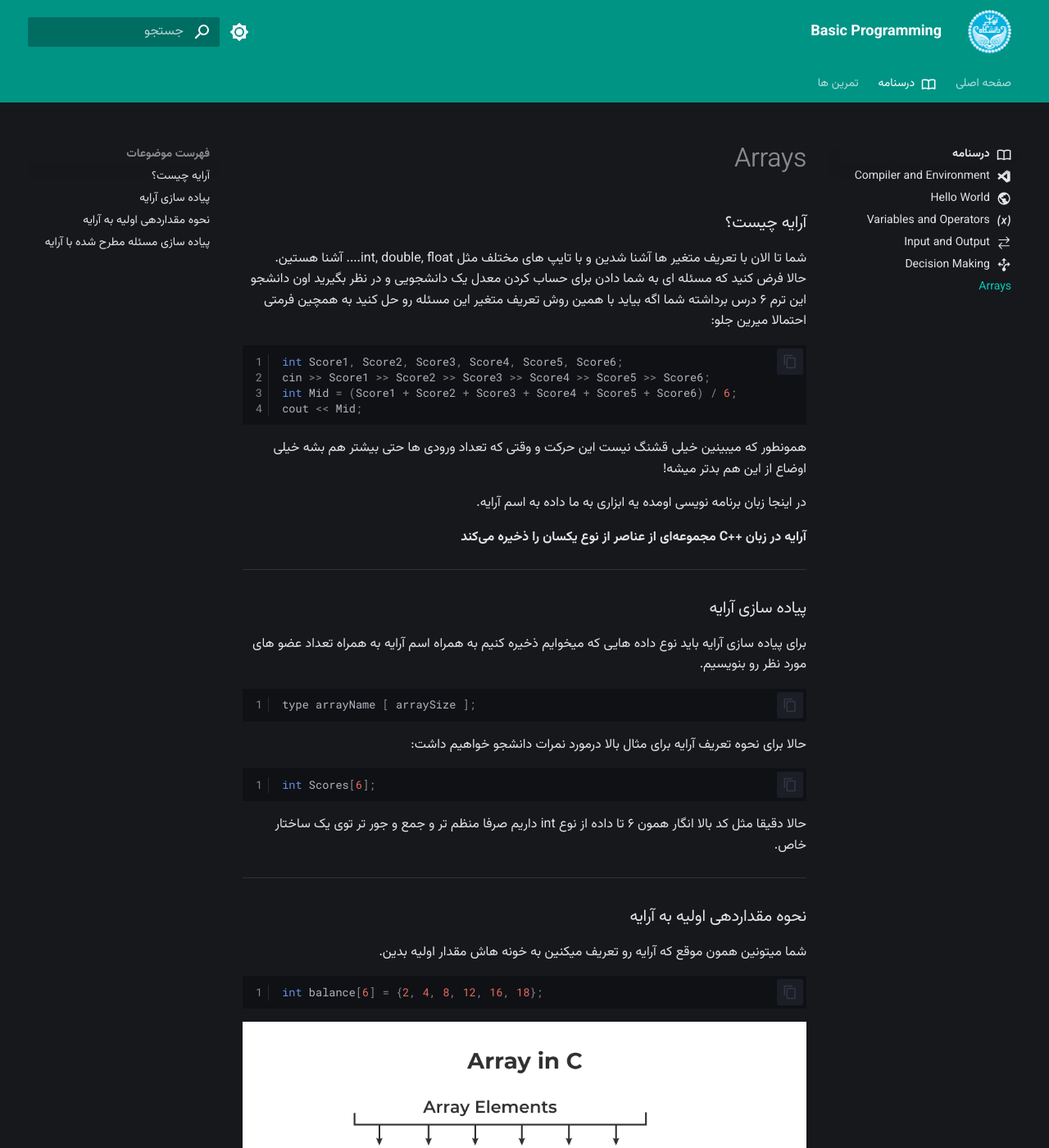
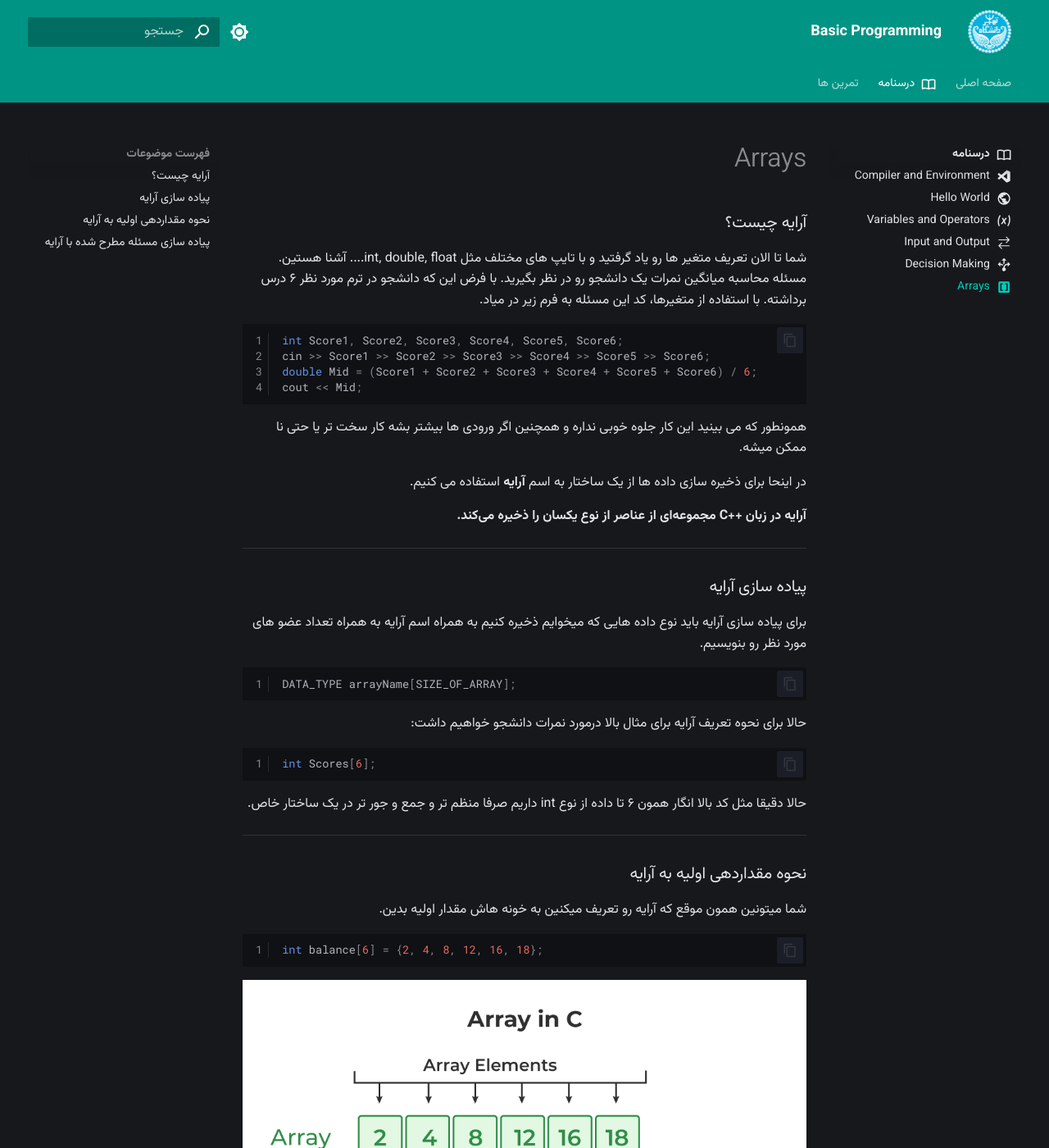
Before and after one commit to UTengsci/bp, an MkDocs documentation site: the page built from docs/content/Array.md, in a window 1280 px wide and 1400 px high. Shown: the whole window at 82% size. Built offline with MkDocs 1.6.1 and Material for MkDocs 9.7.7, drawn with Linux system fonts in a browser that asks for light colours; emoji names are drawn with the system emoji font; some of the changed text lies outside the part shown.

Commit message:
Change: Some changes made to Array.md

````diff
--- a/docs/content/Array.md
+++ b/docs/content/Array.md
@@ -1,24 +1,27 @@
-
+---
+icon: material/code-array
+---
 
 ### آرایه چیست؟
 
-شما تا الان با تعریف متغیر ها آشنا شدین و با تایپ های مختلف مثل int, double, float.... آشنا هستین.
+شما تا الان تعریف متغیر ها رو یاد گرفتید و با تایپ های مختلف مثل int, double, float.... آشنا هستین.
 <br>
-حالا فرض کنید که مسئله ای به شما دادن برای حساب کردن معدل یک دانشجویی و در نظر بگیرید اون دانشجو این ترم ۶ درس برداشته شما اگه بیاید با همین روش تعریف متغیر این مسئله رو حل کنید به همچین فرمتی احتمالا میرین جلو:
+مسئله محاسبه میانگین نمرات یک دانشجو رو در نظر بگیرید. با فرض این که دانشجو در  ترم مورد نظر ۶ درس برداشته. با استفاده از
+متغیرها، کد این مسئله به فرم زیر در میاد.
 <br>
 
 ```cpp linenums="1"
 int Score1, Score2, Score3, Score4, Score5, Score6;
 cin >> Score1 >> Score2 >> Score3 >> Score4 >> Score5 >> Score6;
-int Mid = (Score1 + Score2 + Score3 + Score4 + Score5 + Score6) / 6;
+double Mid = (Score1 + Score2 + Score3 + Score4 + Score5 + Score6) / 6;
 cout << Mid;
 ```
 
-همونطور که میبینین خیلی قشنگ نیست این حرکت و وقتی که تعداد ورودی ها حتی بیشتر هم بشه خیلی اوضاع از این هم بدتر میشه!
+همونطور که می بینید این کار جلوه خوبی نداره و همچنین اگر ورودی ها بیشتر بشه کار سخت تر یا حتی نا ممکن میشه.
 
-در اینجا زبان برنامه نویسی اومده یه ابزاری به ما داده به اسم آرایه.
+در اینحا برای ذخیره سازی داده ها از یک ساختار به اسم **آرایه** استفاده می کنیم.
 
-<b>آرایه در زبان ++C مجموعه‌ای از عناصر از نوع یکسان را ذخیره می‌کند</b>
+<b>آرایه در زبان ++C مجموعه‌ای از عناصر از نوع یکسان را ذخیره می‌کند.</b>
 
 ---
 
@@ -27,7 +30,7 @@
 برای پیاده سازی آرایه باید نوع داده هایی که میخوایم ذخیره کنیم به همراه اسم آرایه به همراه تعداد عضو های مورد نظر رو بنویسیم.
 
 ```cpp linenums="1"
-type arrayName [ arraySize ];
+DATA_TYPE arrayName[SIZE_OF_ARRAY];
 ```
 
 حالا برای نحوه تعریف آرایه برای مثال بالا درمورد نمرات دانشجو خواهیم داشت:
@@ -36,7 +39,7 @@
 int Scores[6];
 ```
 
-حالا دقیقا مثل کد بالا انگار همون ۶ تا داده از نوع int داریم صرفا منظم تر و جمع و جور تر توی یک ساختار خاص.
+حالا دقیقا مثل کد بالا انگار همون ۶ تا داده از نوع int داریم صرفا منظم تر و جمع و جور تر در یک ساختار خاص.
 
 ---
 
@@ -95,12 +98,31 @@
 حالا بیاین مسئله ای که برای معدل دانشجو گفته شد رو با آرایه ها پیاده سازی کنیم.
 
 ```cpp linenums="1"
+int Score[6];
+// به صفر بیس بودن آرایه دقت کنید.
+cin >> Score[0] >> Score[1] >> Score[2] >> Score[3] >> Score[4] >> Score[5];
+double Mid = (Score[0] + Score[1] + Score[2] + Score[3] + Score[4] + Score[5]) / 6;
+cout << Mid;
+```
+
+!!! tip
+    اما قدرت واقعی آرایه ها وقتی نمایان میشه که با حلقه ها ترکیب بشن.
+
+    به عنوان مثال کد بالا معادل با کد زیر میشه. حتی می تونیم تعداد دروس رو به عنوان ورودی دریافت کنیم.
+
+    ```cpp linenums="1"
     int Score[6];
-    // به صفر بیس بودن آرایه دقت کنید.
-    cin >> Score[0] >> Score[1] >> Score[2] >> Score[3] >> Score[4] >> Score[5];
-    int Mid = (Score[0] + Score[1] + Score[2] + Score[3] + Score[4] + Score[5]) / 6;
-    cout << Mid;
-```
+    for (int i = 0; i < 6; i++) {
+        cin >> arr[i];
+    }
+
+    double sum = 0;
+    for (int i = 0; i < 6; i++) {
+        sum += arr[i];
+    }
+
+    cout << sum / 6 << endl;
+    ```
 
 !!! warning "اشتباه رایج"
     خیلی وقت ها برنامه نویس ها حواسشون نیست و مقدار اولیه نمیدن به یک خونه ای از آرایه و باهاش کار میکنن.<br>
````
Also changed, not shown: other parts of docs/content/Array.md (+14 -14 lines).
